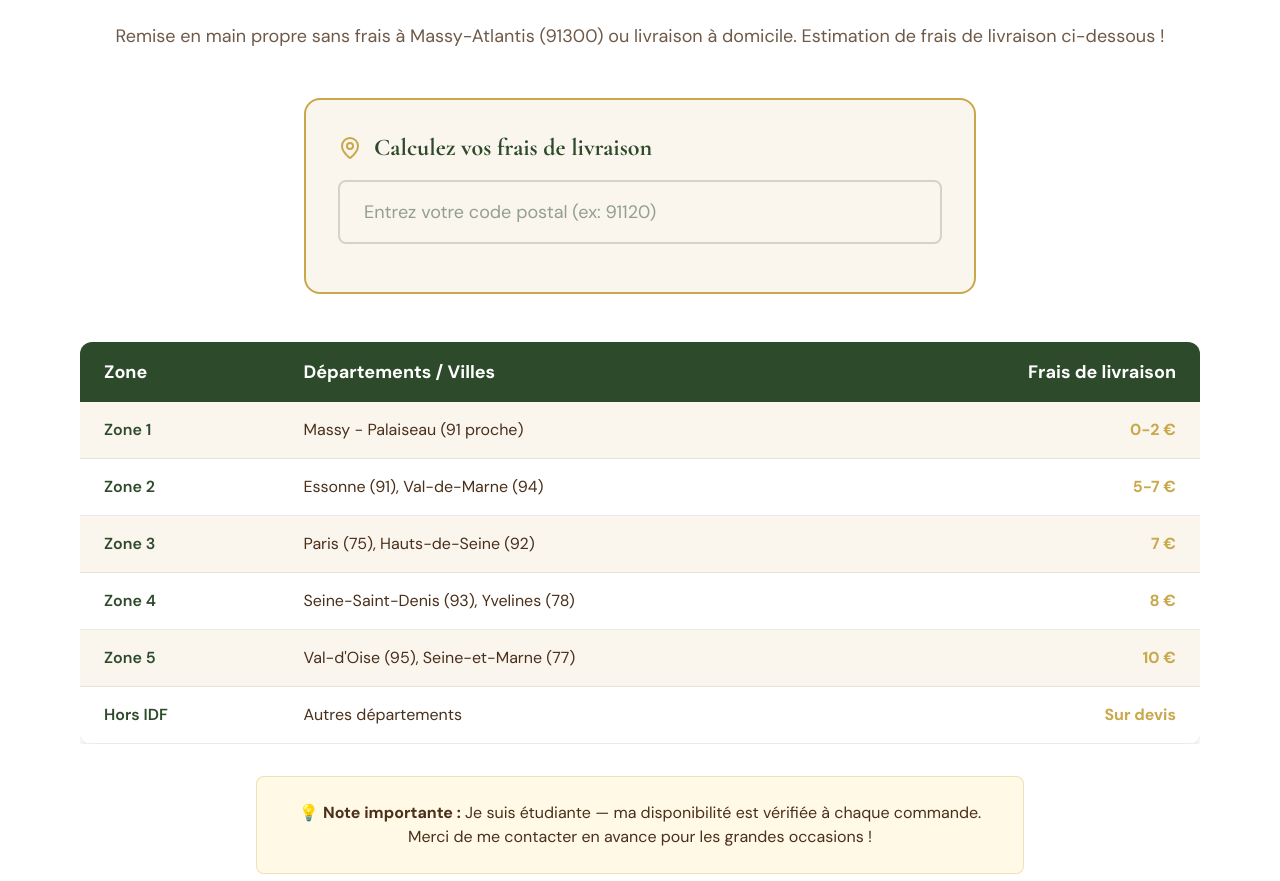
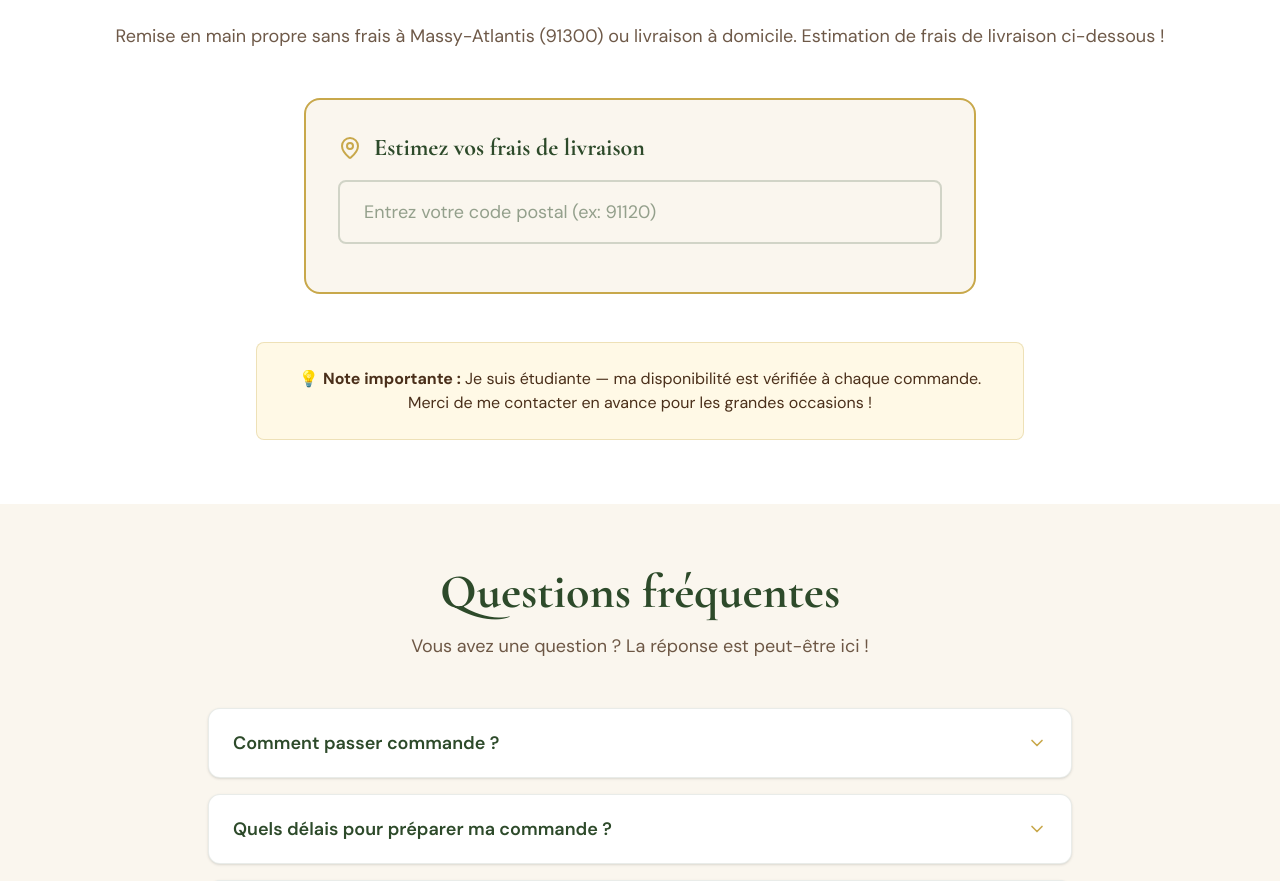
Before and after one commit to wissal2001/maison_lidam_website, a Next.js app: page / in a window 1280 px wide. Shown: the part 6082-6963 px from the top of the page. Built offline with nearby package versions, Linux system fonts and the light colour scheme.

Commit message:
update delivery fees

```diff
--- a/src/app/components/DeliverySection.tsx
+++ b/src/app/components/DeliverySection.tsx
@@ -49,7 +49,7 @@ export function DeliverySection() {
           <div className="flex items-center gap-3 mb-4">
             <MapPin className="w-6 h-6 text-[#C8A84B]" />
             <h3 className="font-heading text-2xl font-bold text-[#2D4A2A]">
-              Calculez vos frais de livraison
+              Estimez vos frais de livraison
             </h3>
           </div>
           <input
@@ -80,39 +80,6 @@ export function DeliverySection() {
           )}
         </div>
 
-        {/* Zones Table */}
-        <div className="overflow-x-auto">
-          <table className="w-full bg-white rounded-xl overflow-hidden shadow-lg">
-            <thead>
-              <tr className="bg-[#2D4A2A] text-white">
-                <th className="px-6 py-4 text-left font-heading text-lg">Zone</th>
-                <th className="px-6 py-4 text-left font-heading text-lg">Départements / Villes</th>
-                <th className="px-6 py-4 text-right font-heading text-lg">Frais de livraison</th>
-              </tr>
-            </thead>
-            <tbody>
-              {deliveryZones.map((zone, index) => (
-                <tr
-                  key={index}
-                  className={`border-b border-[#2D4A2A]/10 ${
-                    index % 2 === 0 ? 'bg-[#FAF6EE]' : 'bg-white'
-                  } hover:bg-[#e8e2d5] transition-colors`}
-                >
-                  <td className="px-6 py-4 font-semibold text-[#2D4A2A]">
-                    {zone.zone}
-                  </td>
-                  <td className="px-6 py-4 text-[#4A2F1A]">
-                    {zone.areas}
-                  </td>
-                  <td className="px-6 py-4 text-right font-bold text-[#C8A84B]">
-                    {zone.price}
-                  </td>
-                </tr>
-              ))}
-            </tbody>
-          </table>
-        </div>
-
         {/* Note */}
         <div className="mt-8 bg-[#FFF9E6] border border-[#C8A84B]/30 rounded-lg p-6 max-w-3xl mx-auto">
           <p className="text-[#4A2F1A] text-center">
--- a/src/app/components/OrderForm.tsx
+++ b/src/app/components/OrderForm.tsx
@@ -16,10 +16,10 @@ function getDeliveryPrice(postalCode: string): number {
   if (!postalCode) return 0;
 
   const deliveryZones: Record<string, number> = {
-    '91600': 0,
-    '91120': 0,
+    '91': 5,
     '91370': 2,
-    '91': 5,
+    '91120': 2,
+    '91300': 0,
     '94': 5,
     '75': 7,
     '92': 7,
```
